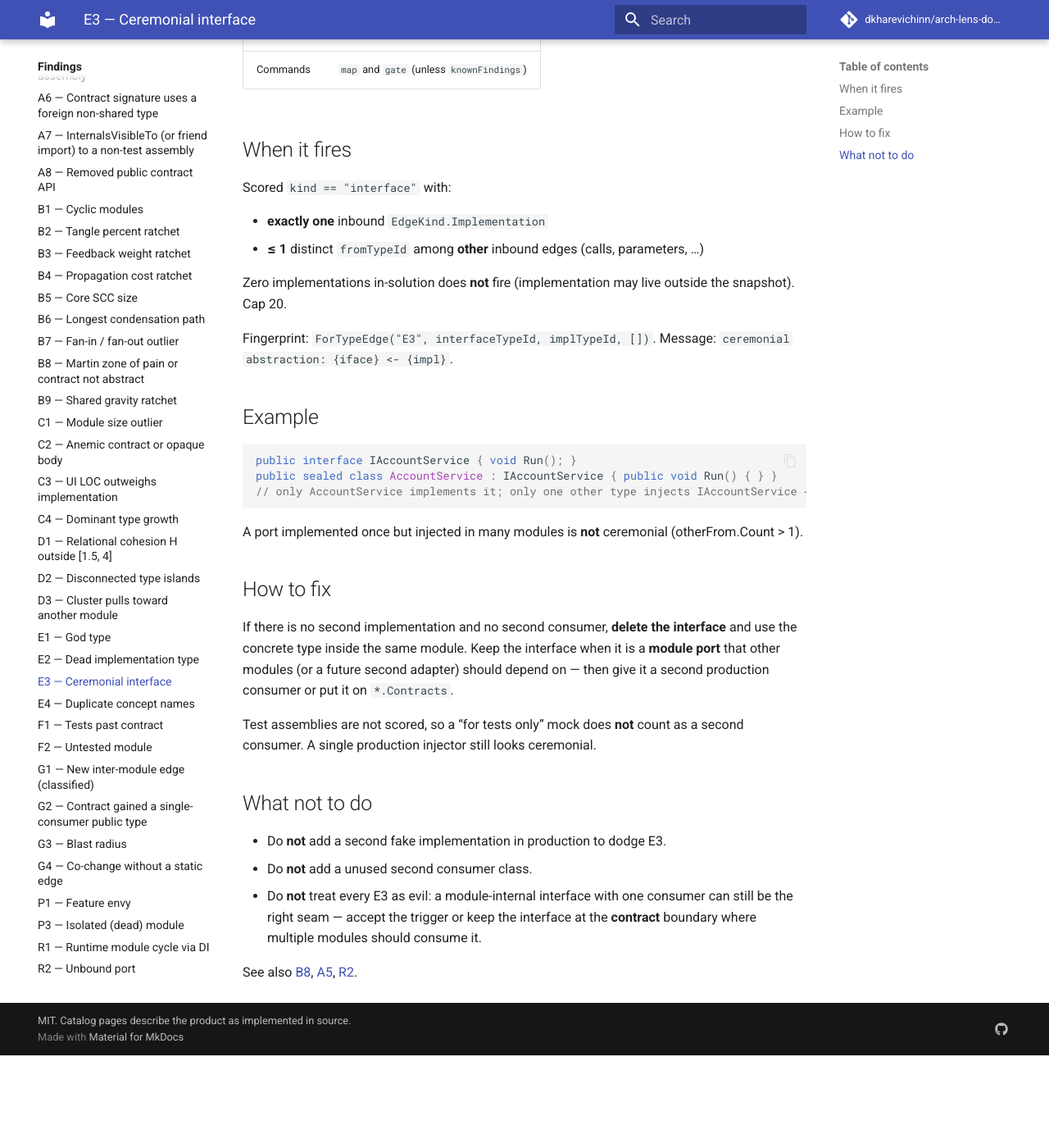
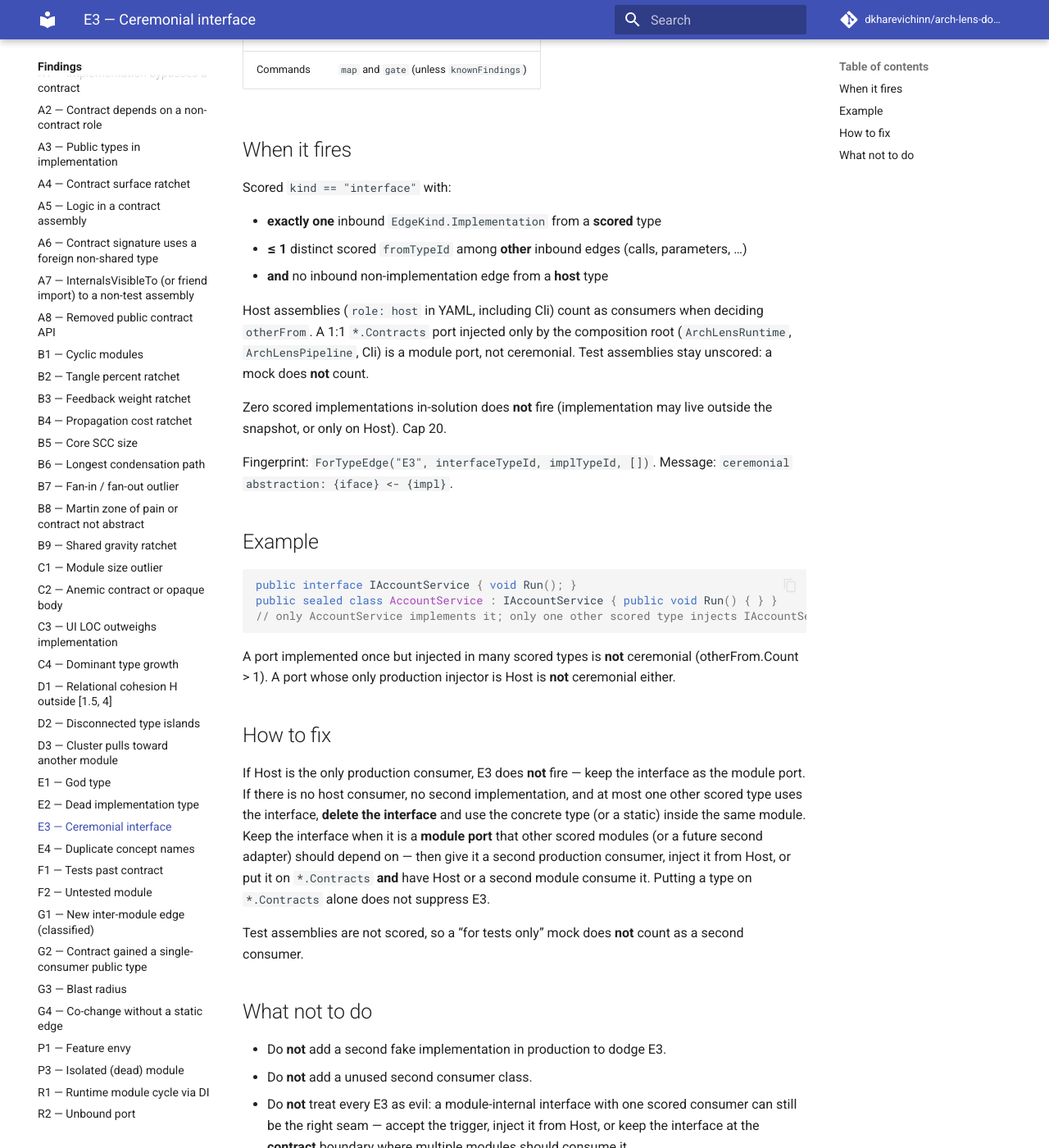
Before and after one commit to dkharevichinn/arch-lens-docs, an MkDocs documentation site: the page built from docs/findings/E3.md, in a window 1280 px wide and 1400 px high, scrolled down 347 px. Shown: the whole window at 82% size. Built offline with MkDocs 1.6.1 and Material for MkDocs 9.7.7, drawn with Linux system fonts in a browser that asks for light colours; comment, search, counter and statistics services are not loaded; before the commit the page ends 1634 px from its top, so only the background shows below that.

Commit message:
Document Host as E3 consumer on Pages catalog (#1)
Match arch-lens origin/main f53ceac: Host including Cli counts as an E3
consumer; test assemblies still do not.

Co-authored-by: Dzmitry.Kharevich <dzmitry.kharevich@gmail.com>

````diff
--- a/docs/findings/E3.md
+++ b/docs/findings/E3.md
@@ -11,10 +11,13 @@
 
 Scored `kind == "interface"` with:
 
-- **exactly one** inbound `EdgeKind.Implementation`
-- **≤ 1** distinct `fromTypeId` among **other** inbound edges (calls, parameters, …)
+- **exactly one** inbound `EdgeKind.Implementation` from a **scored** type
+- **≤ 1** distinct scored `fromTypeId` among **other** inbound edges (calls, parameters, …)
+- **and** no inbound non-implementation edge from a **host** type
 
-Zero implementations in-solution does **not** fire (implementation may live outside the snapshot). Cap 20.
+Host assemblies (`role: host` in YAML, including Cli) count as consumers when deciding `otherFrom`. A 1:1 `*.Contracts` port injected only by the composition root (`ArchLensRuntime`, `ArchLensPipeline`, Cli) is a module port, not ceremonial. Test assemblies stay unscored: a mock does **not** count.
+
+Zero scored implementations in-solution does **not** fire (implementation may live outside the snapshot, or only on Host). Cap 20.
 
 Fingerprint: `ForTypeEdge("E3", interfaceTypeId, implTypeId, [])`. Message: `ceremonial abstraction: {iface} <- {impl}`.
 
@@ -23,21 +26,21 @@
 ```csharp
 public interface IAccountService { void Run(); }
 public sealed class AccountService : IAccountService { public void Run() { } }
-// only AccountService implements it; only one other type injects IAccountService → E3
+// only AccountService implements it; only one other scored type injects IAccountService → E3
 ```
 
-A port implemented once but injected in many modules is **not** ceremonial (otherFrom.Count > 1).
+A port implemented once but injected in many scored types is **not** ceremonial (otherFrom.Count > 1). A port whose only production injector is Host is **not** ceremonial either.
 
 ## How to fix
 
-If there is no second implementation and no second consumer, **delete the interface** and use the concrete type inside the same module. Keep the interface when it is a **module port** that other modules (or a future second adapter) should depend on — then give it a second production consumer or put it on `*.Contracts`.
+If Host is the only production consumer, E3 does **not** fire — keep the interface as the module port. If there is no host consumer, no second implementation, and at most one other scored type uses the interface, **delete the interface** and use the concrete type (or a static) inside the same module. Keep the interface when it is a **module port** that other scored modules (or a future second adapter) should depend on — then give it a second production consumer, inject it from Host, or put it on `*.Contracts` **and** have Host or a second module consume it. Putting a type on `*.Contracts` alone does not suppress E3.
 
-Test assemblies are not scored, so a “for tests only” mock does **not** count as a second consumer. A single production injector still looks ceremonial.
+Test assemblies are not scored, so a “for tests only” mock does **not** count as a second consumer.
 
 ## What not to do
 
 - Do **not** add a second fake implementation in production to dodge E3.
 - Do **not** add a unused second consumer class.
-- Do **not** treat every E3 as evil: a module-internal interface with one consumer can still be the right seam — accept the trigger or keep the interface at the **contract** boundary where multiple modules should consume it.
+- Do **not** treat every E3 as evil: a module-internal interface with one scored consumer can still be the right seam — accept the trigger, inject it from Host, or keep the interface at the **contract** boundary where multiple modules should consume it.
 
 See also [B8](B8.md), [A5](A5.md), [R2](R2.md).
````
